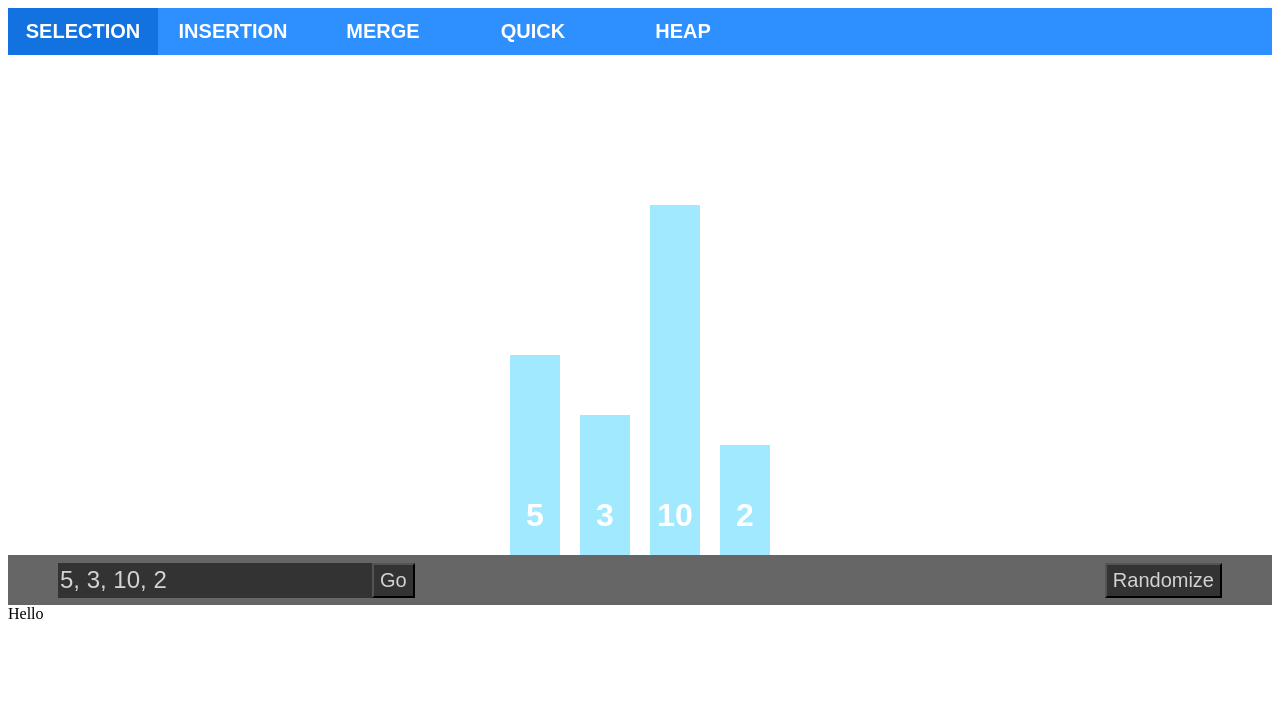
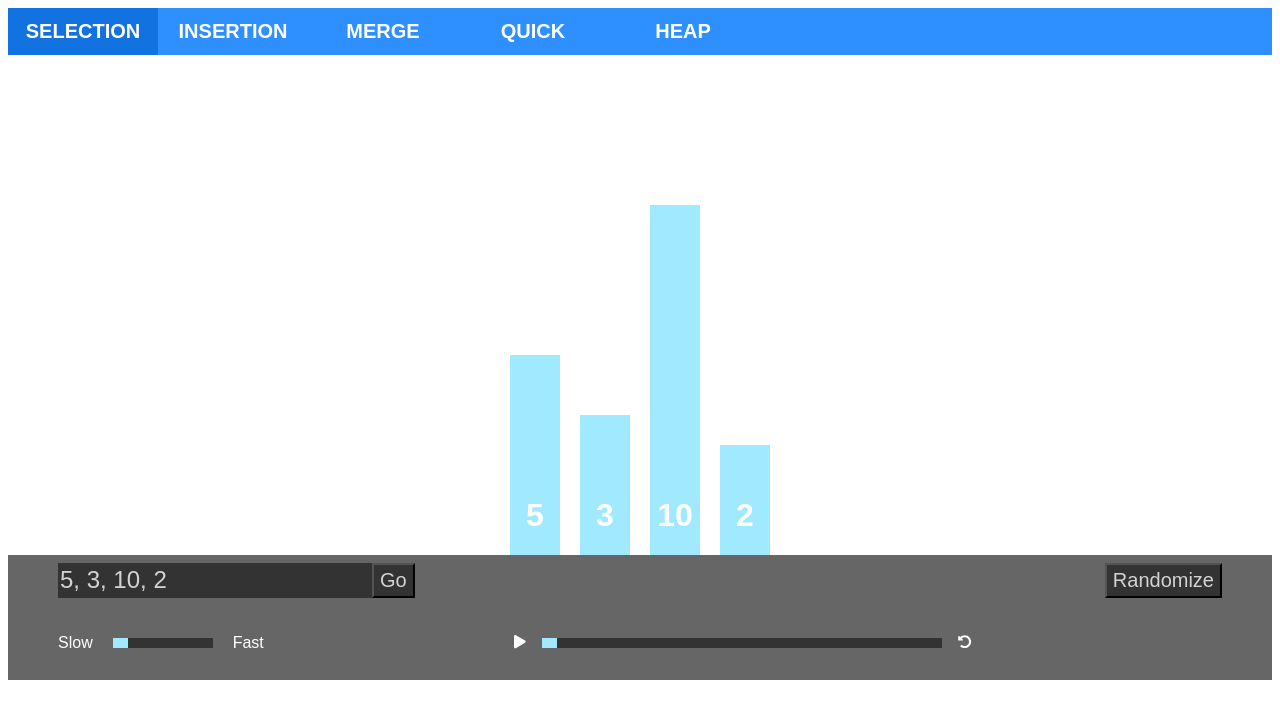
Before and after one commit to kusche12/SortingVisualizer, a React (Create React App) app: page / in a window 1280 px wide. Shown: the top 718 px of the page. Built offline with nearby package versions, Linux system fonts and the light colour scheme.

Commit message:
Speed and Progress bars and error handling input

```diff
--- a/package.json
+++ b/package.json
@@ -3,11 +3,16 @@
   "version": "0.1.0",
   "private": true,
   "dependencies": {
+    "@fortawesome/fontawesome-svg-core": "^1.2.30",
+    "@fortawesome/free-solid-svg-icons": "^5.14.0",
+    "@fortawesome/react-fontawesome": "^0.1.11",
     "@testing-library/jest-dom": "^4.2.4",
     "@testing-library/react": "^9.3.2",
     "@testing-library/user-event": "^7.1.2",
     "react": "^16.13.1",
     "react-dom": "^16.13.1",
+    "react-draggable": "^4.4.3",
+    "react-fontawesome": "^1.7.1",
     "react-scripts": "3.4.3"
   },
   "scripts": {
--- a/public/index.html
+++ b/public/index.html
@@ -10,34 +10,10 @@
       content="Web site created using create-react-app"
     />
     <link rel="apple-touch-icon" href="%PUBLIC_URL%/logo192.png" />
-    <!--
-      manifest.json provides metadata used when your web app is installed on a
-      user's mobile device or desktop. See https://developers.google.com/web/fundamentals/web-app-manifest/
-    -->
     <link rel="manifest" href="%PUBLIC_URL%/manifest.json" />
-    <!--
-      Notice the use of %PUBLIC_URL% in the tags above.
-      It will be replaced with the URL of the `public` folder during the build.
-      Only files inside the `public` folder can be referenced from the HTML.
-
-      Unlike "/favicon.ico" or "favicon.ico", "%PUBLIC_URL%/favicon.ico" will
-      work correctly both with client-side routing and a non-root public URL.
-      Learn how to configure a non-root public URL by running `npm run build`.
-    -->
     <title>React App</title>
   </head>
   <body>
-    <noscript>You need to enable JavaScript to run this app.</noscript>
     <div id="root"></div>
-    <!--
-      This HTML file is a template.
-      If you open it directly in the browser, you will see an empty page.
-
-      You can add webfonts, meta tags, or analytics to this file.
-      The build step will place the bundled scripts into the <body> tag.
-
-      To begin the development, run `npm start` or `yarn start`.
-      To create a production bundle, use `npm run build` or `yarn build`.
-    -->
   </body>
 </html>
--- a/src/App.css
+++ b/src/App.css
@@ -96,3 +96,59 @@ button:focus {
   padding-top: 4px;
   padding-bottom: 4px;
 }
+
+/* Controller */
+.controller {
+  background-color: #666666;
+  height: 75px;
+  display: flex;
+  flex-direction: row;
+  padding-left: 50px;
+  padding-right: 50px;
+  justify-content: space-between;
+}
+
+.speedbar {
+  display: flex;
+  flex-direction: row;
+  align-items: center;
+}
+
+.speedbar p {
+  color: white;
+}
+
+.speedContainer {
+  width: 100px;
+  height: 10px;
+  margin-left: 20px;
+  margin-right: 20px;
+  overflow-x: hidden;
+  overflow-y: hidden;
+  position: relative;
+  background-color: #333333;
+}
+
+.speedController {
+  height: 10px;
+  width: 15px;
+  cursor: pointer;
+  background-color: #a1e9ff;
+}
+
+/* Progress bar */
+.progressbar {
+  margin: auto;
+}
+
+.progressbar button {
+  background-color: transparent;
+  border: transparent;
+  cursor: pointer;
+}
+
+.progressContainer {
+  width: 400px;
+  margin-left: 10px;
+  margin-right: 10px;
+}
--- a/src/App.js
+++ b/src/App.js
@@ -36,9 +36,9 @@ export default App;
 
 /*
 TODO LIST:
--- Continue checking for bad input values
+-- Set up the randomize button to choose between 3 - 10 elements ranging from values 1 - 50
 -- Handle resizing of numbers when the bars have very different sizes. Poorly worded, but you get the idea.
--- Build out the controller component
+-- Change the speed of the algorithm due to the speedbar component
 -- Get the algorithm to run
 -- Visualize the algorithm
 
--- a/src/components/Controller.js
+++ b/src/components/Controller.js
@@ -1,5 +1,12 @@
 import React from 'react';
+import Progressbar from './Progressbar';
+import Speedbar from './Speedbar';
 
 export default function Controller() {
-  return <div>Hello</div>;
+  return (
+    <div className="controller">
+      <Speedbar />
+      <Progressbar />
+    </div>
+  );
 }
--- a/src/components/ListInput.js
+++ b/src/components/ListInput.js
@@ -6,15 +6,39 @@ export default function ListInput({ userInput, setUserInput, setNumbers }) {
 
   // TODO: Continue error handling, check for edge cases
   const handleConfirm = () => {
-    // Check for errors in the input string
-    console.log(/^[0-9, ]+$/.test(userInput));
-    const isValid = /^[0-9, ]+$/.test(userInput);
+    // Check that string only consists of numbers, commas, spaces, and negative (-)
+    const isValid = /^[0-9, -]+$/.test(userInput);
+    if (!isValid) {
+      setError(
+        'Make sure your input only consists of number, commas, and spaces.'
+      );
+      return;
+    }
 
-    if (!isValid) {
-      setError('Make sure to format your list correctly');
-    } else {
-      setNumbers(userInput);
+    // Check that string does not begin or end with a comma
+    if (
+      userInput.charAt(0) == ',' ||
+      userInput.charAt(userInput.length - 1) == ','
+    ) {
+      setError('Make sure to format your list correctly.');
+      return;
     }
+
+    // Check that the numbers, commas, and spaces are formatted correctly
+    for (let i = 1; i < userInput.length; i++) {
+      let c1 = userInput.charAt(i);
+      let c0 = userInput.charAt(i - 1);
+      if (c0 == c1) {
+        if (c0 == ',' || c0 == ' ' || c0 == '-') {
+          setError('Make sure to format your list correctly.');
+          return;
+        }
+      }
+    }
+
+    // String is valid
+    setError('');
+    setNumbers(userInput);
   };
 
   return (
--- /dev/null
+++ b/src/components/Progressbar.js
@@ -0,0 +1,27 @@
+import React from 'react';
+import { FontAwesomeIcon } from '@fortawesome/react-fontawesome';
+import { faPlay, faUndoAlt } from '@fortawesome/free-solid-svg-icons';
+import Draggable from 'react-draggable';
+
+export default function Progressbar() {
+  return (
+    <div className="progressbar speedbar">
+      {/* TODO: MAKE THIS A TERNARY EXPRESSION, SUBSTITUTE PAUSE BUTTON WHILE RUNNING ALGO */}
+      <button>
+        <FontAwesomeIcon icon={faPlay} color={'white'} />
+      </button>
+      <div className="progressContainer speedContainer">
+        <Draggable
+          axis="x"
+          bounds={'parent'}
+          onStop={() => console.log('set new step in alagorithm')}
+        >
+          <div className="progressControler speedController"></div>
+        </Draggable>
+      </div>
+      <button>
+        <FontAwesomeIcon icon={faUndoAlt} color={'white'} />
+      </button>
+    </div>
+  );
+}
--- /dev/null
+++ b/src/components/Speedbar.js
@@ -0,0 +1,20 @@
+import React from 'react';
+import Draggable from 'react-draggable';
+
+export default function Speedbar() {
+  return (
+    <div className="speedbar">
+      <p>Slow</p>
+      <div className="speedContainer">
+        <Draggable
+          axis="x"
+          bounds={'parent'}
+          onStop={() => console.log('set new speed')}
+        >
+          <div className="speedController"></div>
+        </Draggable>
+      </div>
+      <p>Fast</p>
+    </div>
+  );
+}
```
Also changed, not shown: src/algos/selection.js (added), 1 other file (tests, documents, lock files or other folders).
